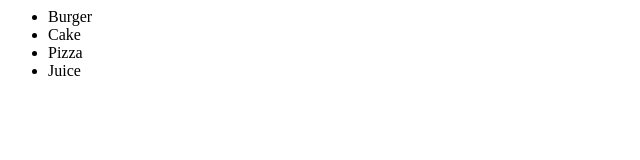
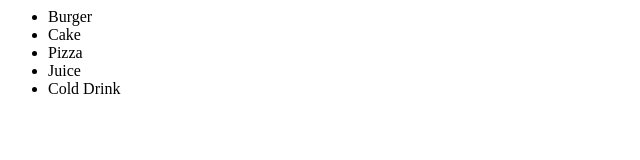
Before and after one commit to UAK-Khan/My-First-Test-Repository, a plain HTML site: page index.html in a window 1280 px wide. Shown: the full height of the page, 0-640 px from the left. Drawn offline with Linux system fonts and the light colour scheme.

Commit message:
Another list item has been added to list of items called Cold Drink

```diff
--- a/index.html
+++ b/index.html
@@ -3,4 +3,5 @@
 	<li>Cake</li>
 	<li>Pizza</li>
 	<li>Juice</li>
+	<li>Cold Drink</li>
 </ul>
```
